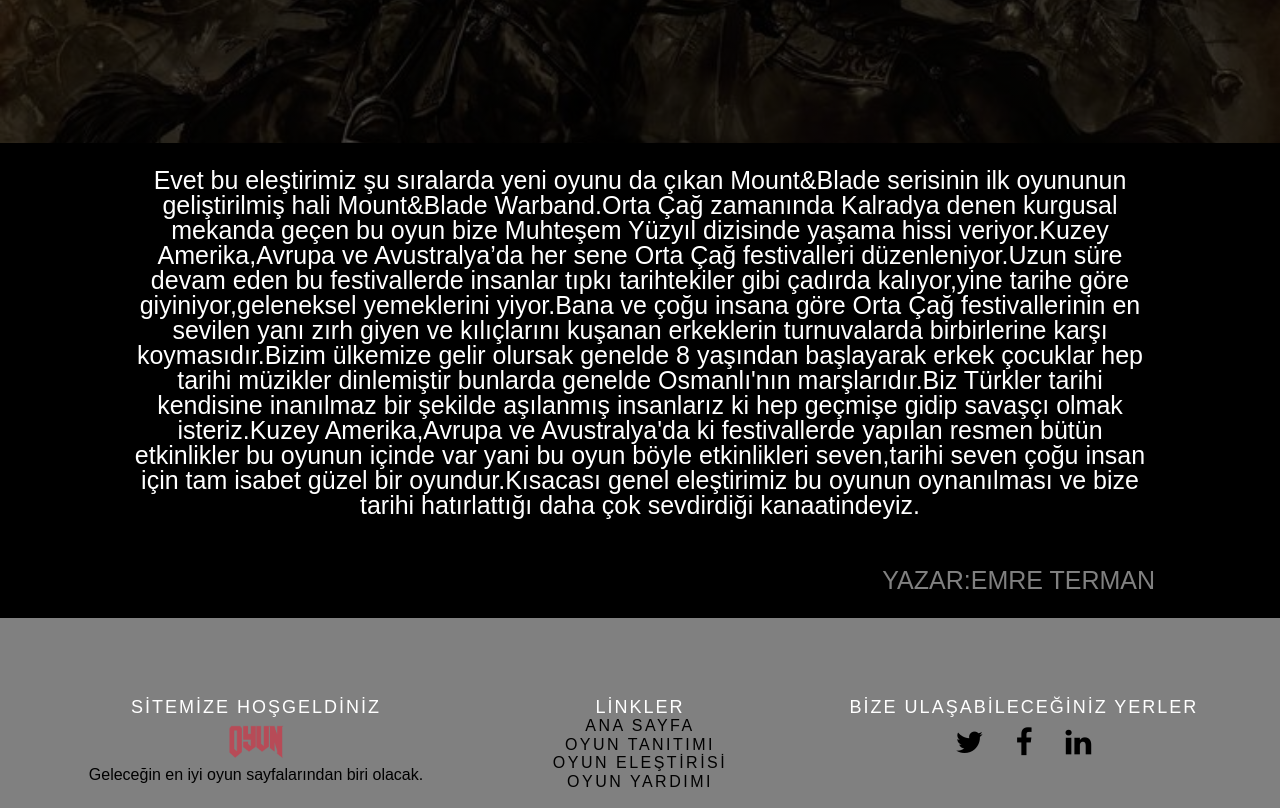
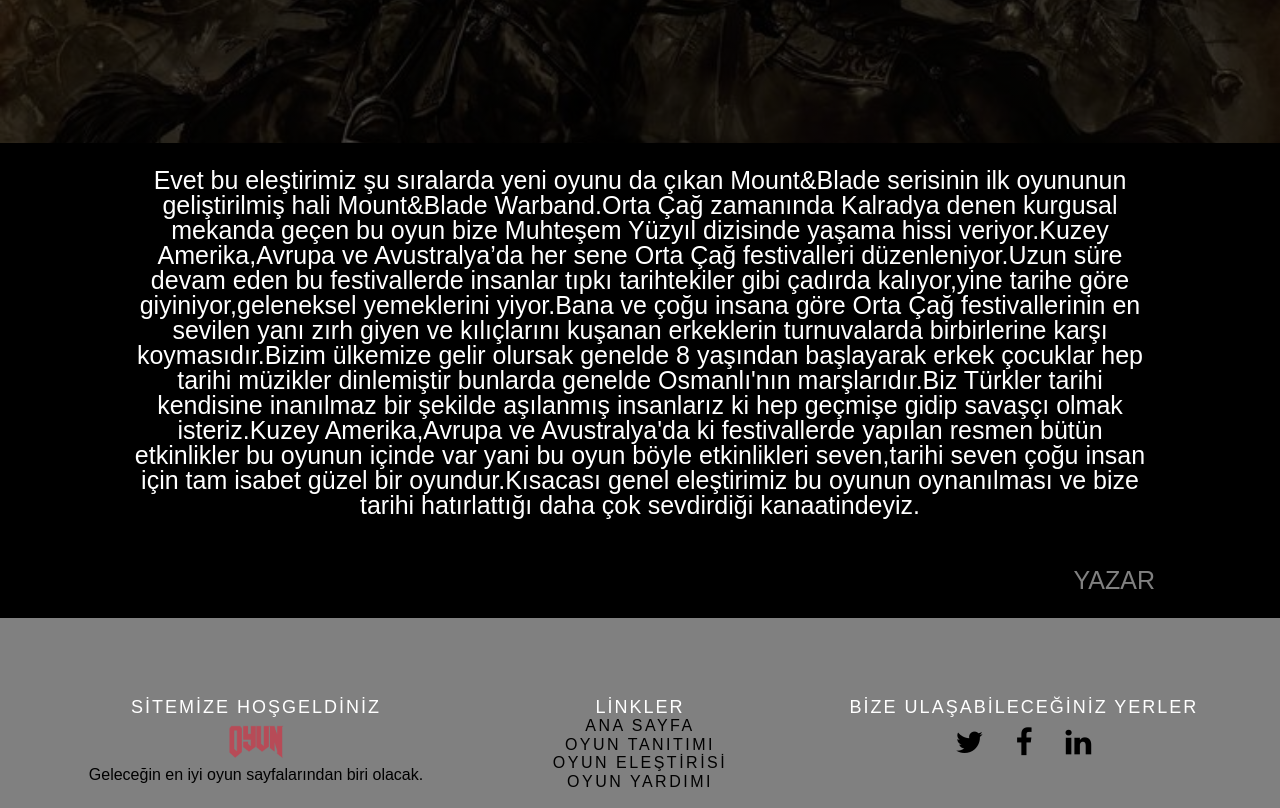
Before and after one commit to tahabstrk/tahabstrk.github.io, a plain HTML site: page Mount&Blade Warband.html in a window 1280 px wide. Shown: the part 918-1726 px from the top of the page. Drawn offline with Linux system fonts and the light colour scheme; a web font is replaced by a local one.

Commit message:
Mount&Blade Warband.html

```diff
--- a/Mount&Blade Warband.html
+++ b/Mount&Blade Warband.html
@@ -80,7 +80,7 @@
             <div class="sınıf4" itemprop="description">
 
                   <p>
-                   <strong>YAZAR:EMRE TERMAN</strong>
+                   <strong>YAZAR</strong>
                 </p>
 
            </div>
```
